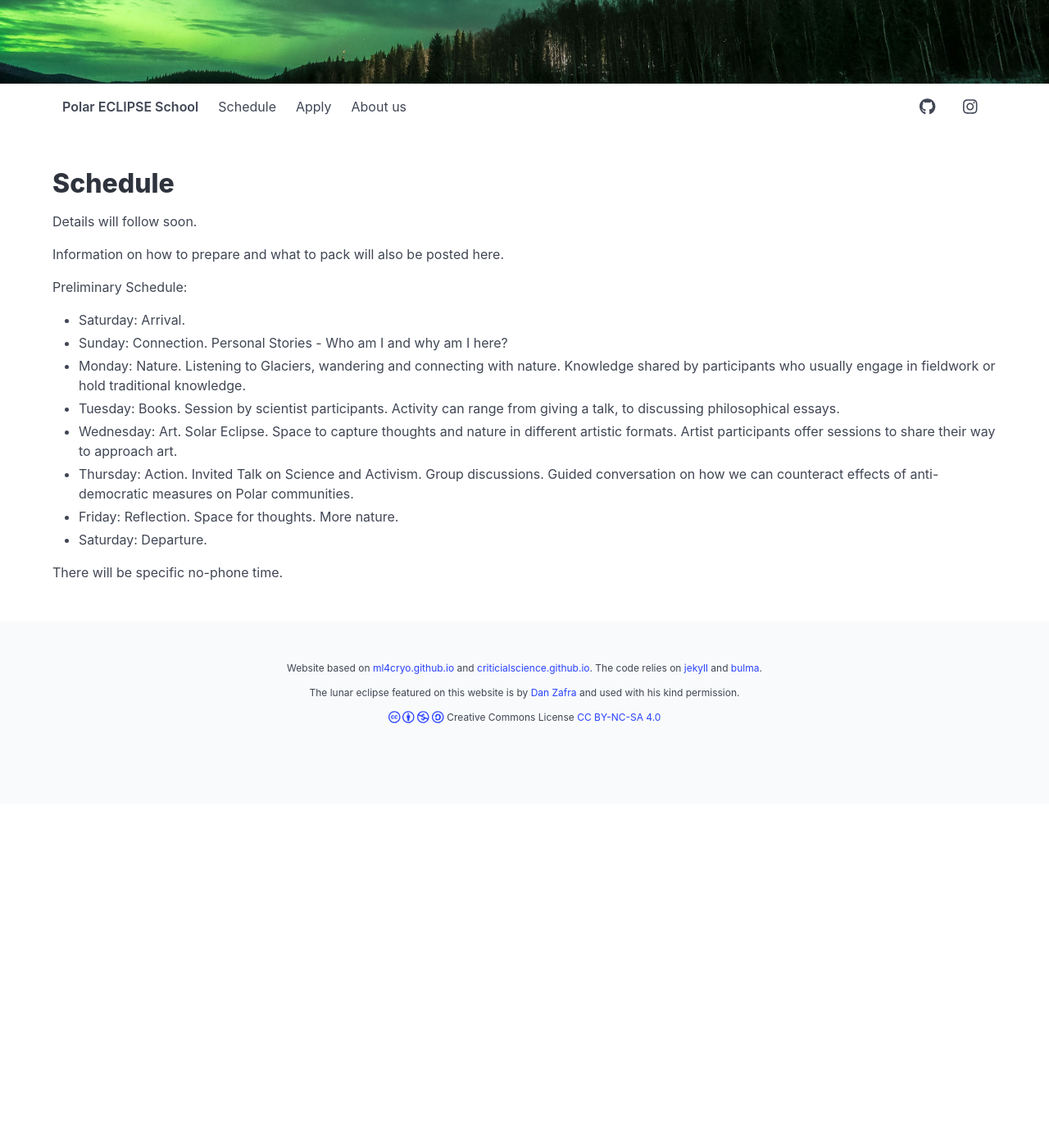
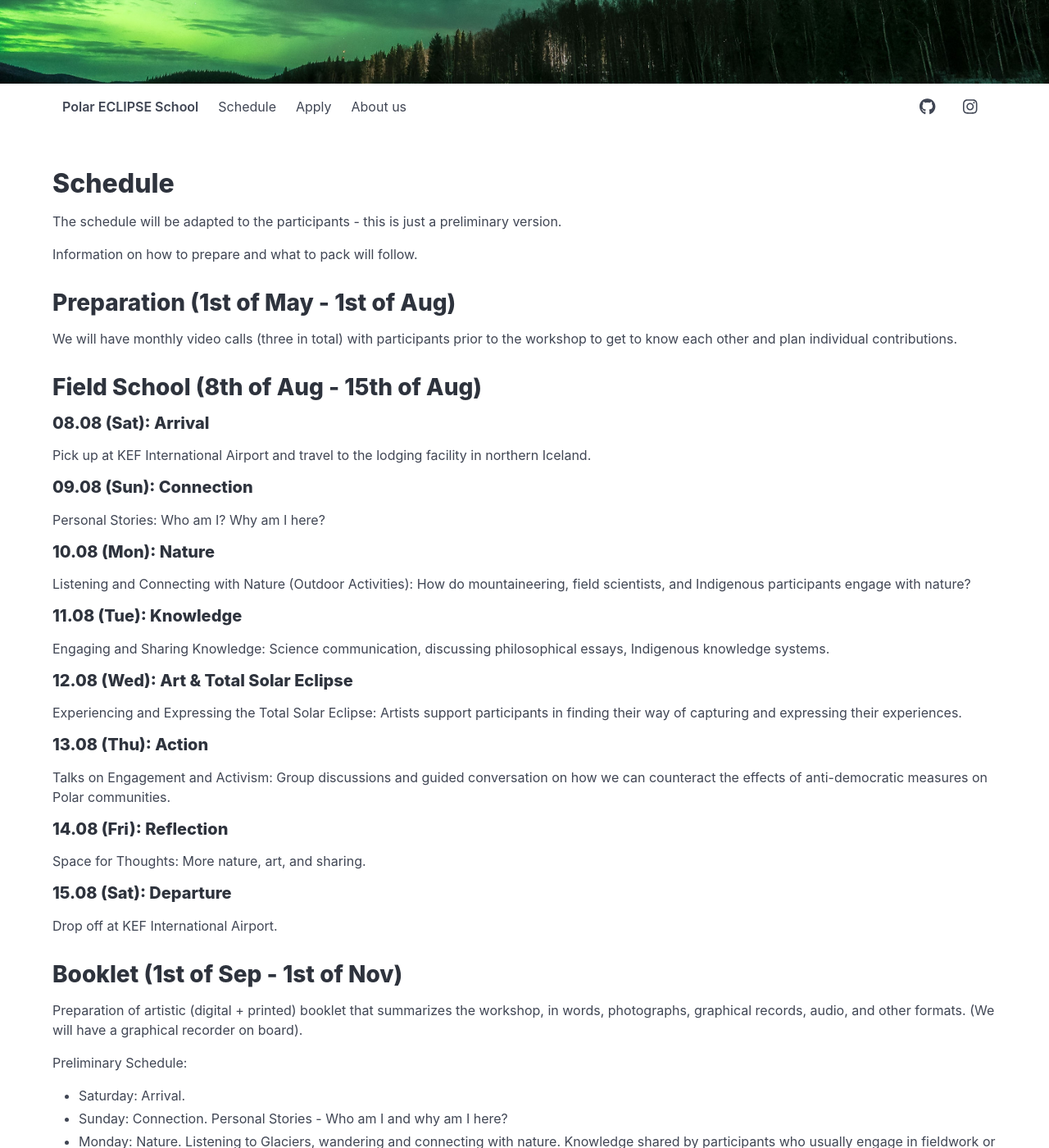
Before and after one commit to polar-eclipse-school/polar-eclipse-school.github.io, a Jekyll site: the page built from _pages/schedule.md, in a window 1280 px wide and 1400 px high, scrolled down 271 px. Shown: the whole window at 82% size. Built offline with Jekyll 4.4.1, drawn with Linux system fonts in a browser that asks for light colours; a style sheet for code colours, icons or effects is not loaded; before the commit the page ends 1251 px from its top, so only the background shows below that.

Commit message:
update texts

```diff
--- a/_pages/schedule.md
+++ b/_pages/schedule.md
@@ -3,9 +3,41 @@ layout: page
 title: Schedule
 permalink: /schedule
 ---
-Details will follow soon.
+The schedule will be adapted to the participants - this is just a preliminary version.
 
-Information on how to prepare and what to pack will also be posted here.
+Information on how to prepare and what to pack will follow.
+
+## Preparation (1st of May - 1st of Aug)
+We will have monthly video calls (three in total) with participants prior to the workshop to get to know each other and plan individual contributions.
+
+## Field School (8th of Aug - 15th of Aug)
+
+#### 08.08 (Sat): Arrival
+Pick up at KEF International Airport and travel to the lodging facility in northern Iceland.
+
+#### 09.08 (Sun): Connection
+Personal Stories: Who am I? Why am I here?
+
+#### 10.08 (Mon): Nature
+Listening and Connecting with Nature (Outdoor Activities): How do mountaineering, field scientists, and Indigenous participants engage with nature?
+
+#### 11.08 (Tue): Knowledge
+Engaging and Sharing Knowledge: Science communication, discussing philosophical essays, Indigenous knowledge systems.
+
+#### 12.08 (Wed): Art & Total Solar Eclipse
+Experiencing and Expressing the Total Solar Eclipse: Artists support participants in finding their way of capturing and expressing their experiences.
+
+#### 13.08 (Thu): Action
+Talks on Engagement and Activism: Group discussions and guided conversation on how we can counteract the effects of anti-democratic measures on Polar communities.
+
+#### 14.08 (Fri): Reflection
+Space for Thoughts: More nature, art, and sharing.
+
+#### 15.08 (Sat): Departure
+Drop off at KEF International Airport.
+
+## Booklet (1st of Sep - 1st of Nov)
+Preparation of artistic (digital + printed) booklet that summarizes the workshop, in words, photographs, graphical records, audio, and other formats. (We will have a graphical recorder on board).
 
 Preliminary Schedule:
 - Saturday: Arrival.
@@ -24,7 +56,6 @@ Preliminary Schedule:
 
 - Saturday: Departure.
 
-There will be specific no-phone time.
 
 
 <!-- {% assign today = 'now' | date: "%Y-%m-%d" %}
```
Also changed, not shown: _pages/about.md (+26 -8 lines), _pages/apply.md (+1 -1 lines), index.md (+21 -12 lines).
